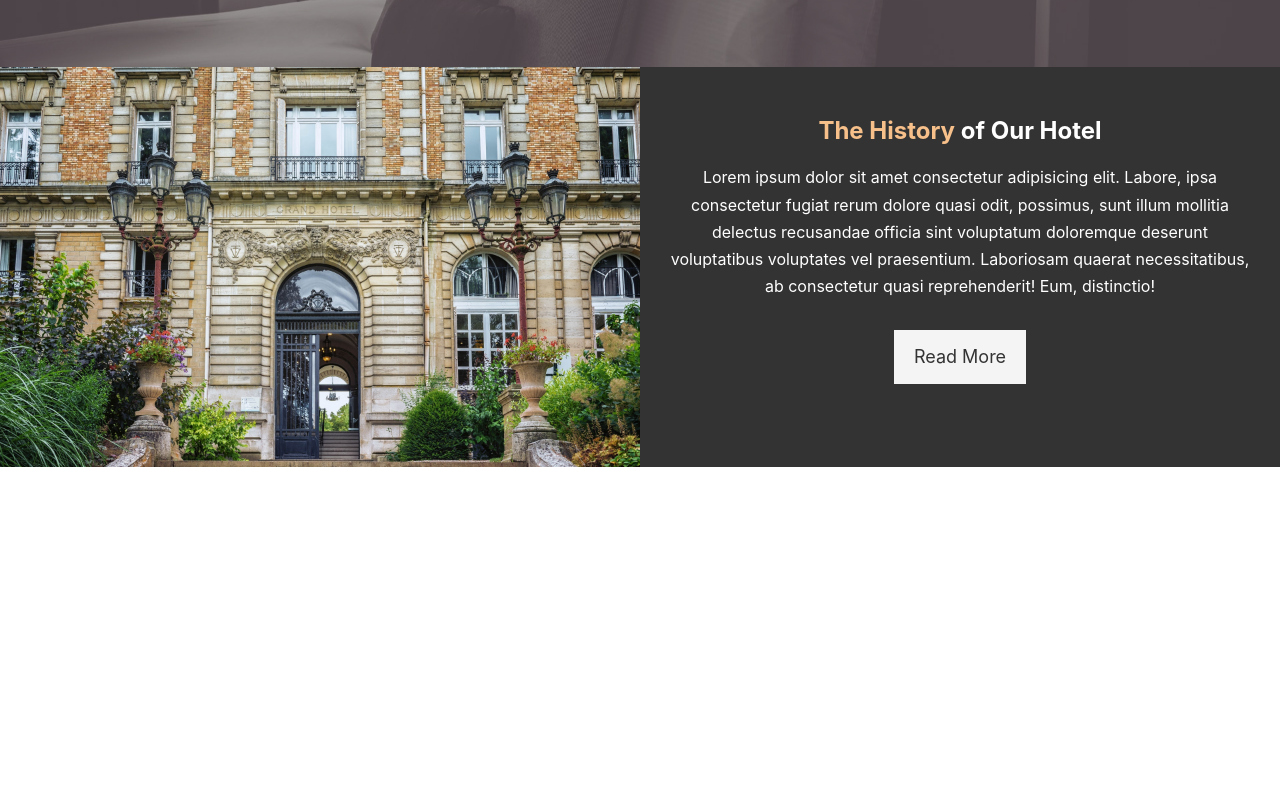
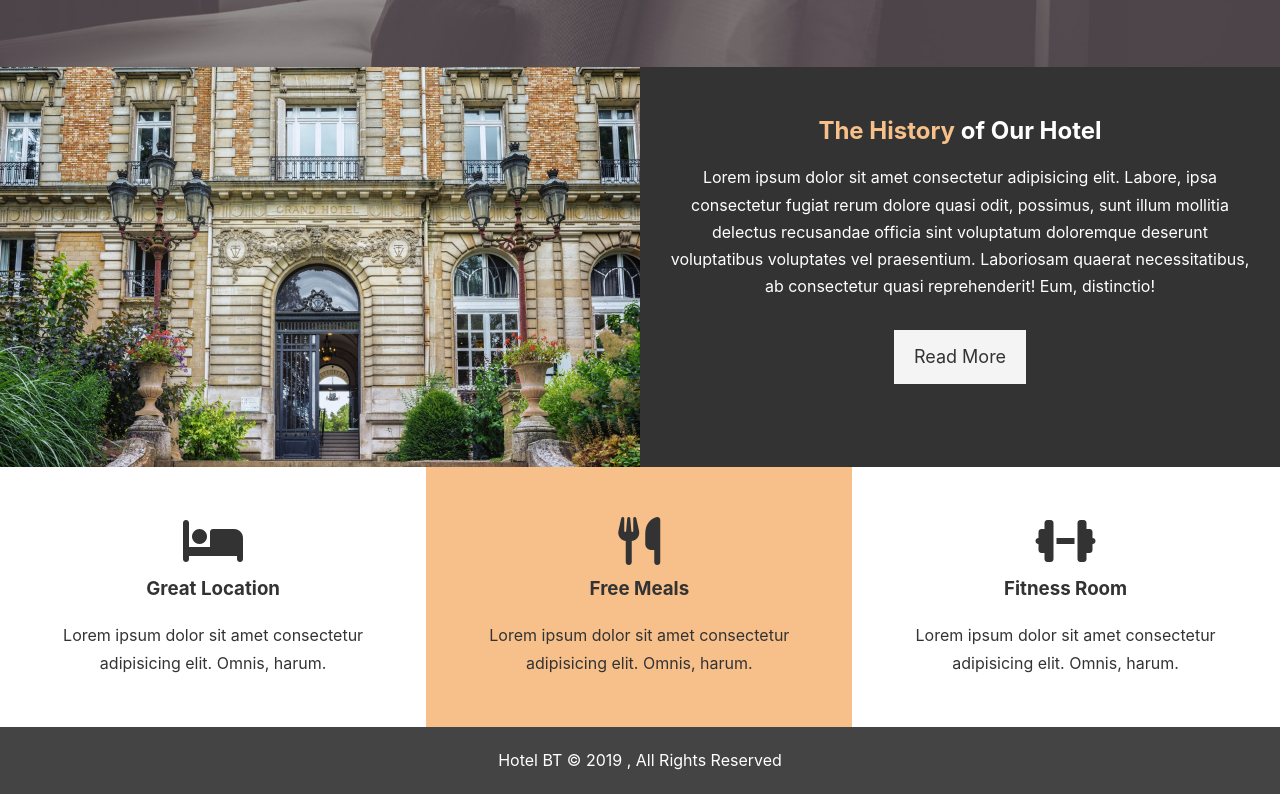
Before and after one commit to Saurabh-Thakur-07/HTML-CSS, a plain HTML site: page hotel-website/index.html in a window 1280 px wide. Shown: the part 600-1394 px from the top of the page. Before the commit the page ends 1067 px from the top, so only its background shows below. Drawn offline with Linux system fonts and the light colour scheme.

Commit message:
added footer and features of the main page

```diff
--- a/hotel-website/css/style.css
+++ b/hotel-website/css/style.css
@@ -49,6 +49,9 @@ h1,h2,h3{
     background-color: #444;
     color: #f7c08a;
 }
+.clr{
+    clear: both;
+}
 .text-primary{
     color: #f7c08a;
 }
@@ -68,8 +71,8 @@ a{
     background-color: #fff;
 }
 .bg-primary{
-    color: #f7c08a;
-    background-color: #333;
+    background-color: #f7c08a;
+    color: #333;
 }
 .btn{
     display: inline-block;
@@ -124,3 +127,19 @@ a{
 #home-info .info-content p{
     padding-bottom: 30px;
 }
+/* Features */
+.box{
+    float: left;
+    width: 33.3%;
+    padding: 50px;
+    text-align: center;
+}
+.box i{
+    margin-bottom: 10px;
+}
+#main-footer{
+    text-align: center;
+    padding: 20px;
+    background-color: #444;
+    color: #fff;
+}
--- a/hotel-website/index.html
+++ b/hotel-website/index.html
@@ -6,6 +6,8 @@
     <meta name="viewport" content="width=device-width, initial-scale=1.0">
     <title>Hotel NYT | New York Times Hotel</title>
     <link rel="stylesheet" href="css/style.css">
+    <script src="https://kit.fontawesome.com/bb437f3327.js" crossorigin="anonymous"></script>
+    <link rel="stylesheet" href="https://cdnjs.cloudflare.com/ajax/libs/font-awesome/4.7.0/css/font-awesome.min.css">
 </head>
 <body>
     <header>
@@ -38,5 +40,26 @@
              <a href="about.html" class="btn btn-light">Read More</a>
         </div>
     </section>
+    <section id="features">
+        <div class="box bg-light">
+            <i class="fas fa-hotel fa-3x"></i>
+            <h3>Great Location</h3>
+            <p>Lorem ipsum dolor sit amet consectetur adipisicing elit. Omnis, harum.</p>
+        </div>
+        <div class="box bg-primary">
+            <i class="fas fa-utensils fa-3x"></i>
+            <h3>Free Meals</h3>
+            <p>Lorem ipsum dolor sit amet consectetur adipisicing elit. Omnis, harum.</p>
+        </div>
+        <div class="box bg-light">
+            <i class="fas fa-dumbbell fa-3x"></i>
+            <h3>Fitness Room</h3>
+            <p>Lorem ipsum dolor sit amet consectetur adipisicing elit. Omnis, harum.</p>
+        </div>
+    </section>
+    <div class="clr"></div>
+    <footer id="main-footer">
+        <p>Hotel BT &copy; 2019 , All Rights Reserved</p>
+    </footer>
 </body>
 </html>
```
